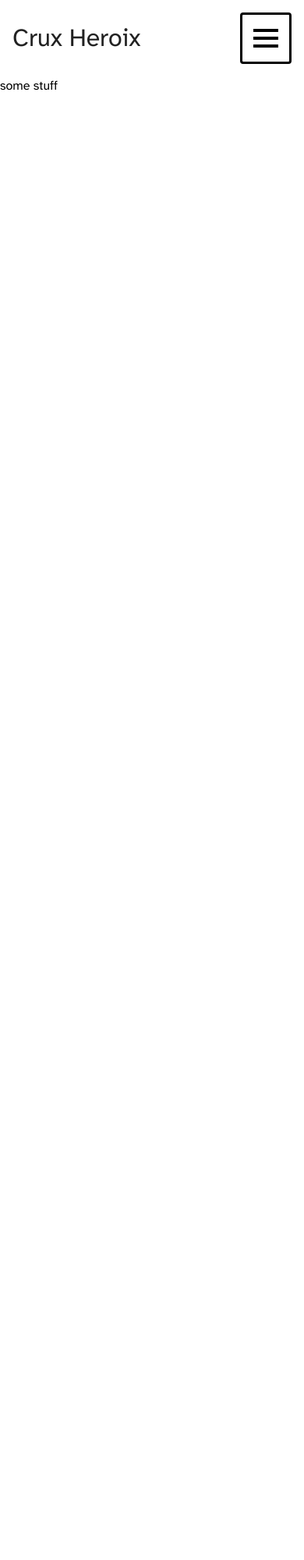
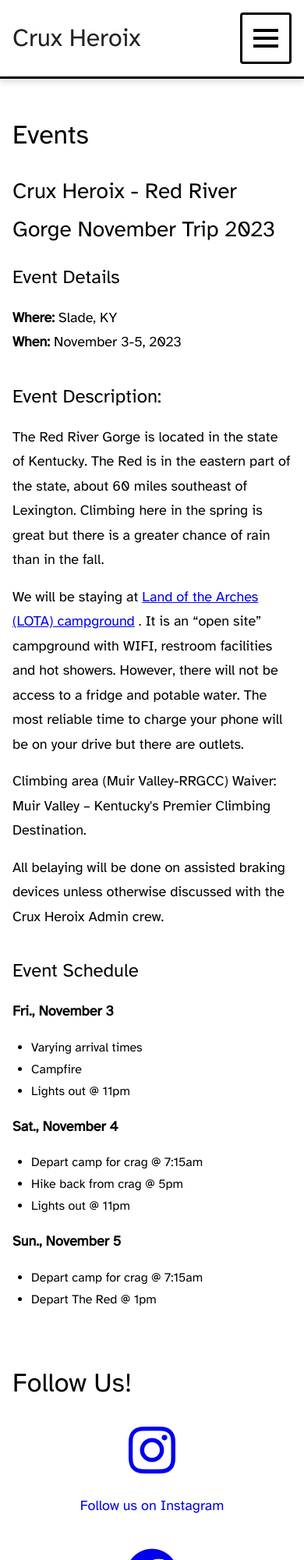
Before and after one commit to artlogic/crux-heroix, a plain HTML site: page index.html in a window 390 px wide. Shown: the top 2000 px of the page at 78% size. Before the commit the page ends 940 px from the top, so only its background shows below. Drawn offline with nearby package versions, Linux system fonts and the light colour scheme.

Commit message:
Corrects document structure to fix mangled grid & responsiveness

```diff
--- a/index.html
+++ b/index.html
@@ -2,17 +2,15 @@
 <html lang="en">
   <head>
     <meta charset="UTF-8" />
-    <meta http-equiv="X-UA-Compatible" content="IE=edge" />
     <meta name="viewport" content="width=device-width, initial-scale=1.0" />
-    <title>Crux Heroix</title>
+    <title>Test Grid</title>
 
-    <link href="css/reset.css" rel="stylesheet" type="text/css" />
     <link href="css/styles.css" rel="stylesheet" type="text/css" />
     <link href="https://unpkg.com/boxicons@2.1.4/css/boxicons.min.css" rel="stylesheet" type="text/css" />
   </head>
-
-  <body class="container">
-    <header role="banner" class="site-header sticky">
+  <body>
+    <div class="foundation-grid">
+      <header role="banner" class="header sticky">
         <div class="nav-wrapper">
           <a class="site-logo" href="/" rel="home" title="to homepage">
             <h1>Crux Heroix</h1>
@@ -32,10 +30,104 @@
         </div>
       </header>
 
-    <main id="content" role="main" class="main-content" tabindex="-1"></main>
+      <main id="content" role="main" class="main-content" tabindex="-1">
+        <section class="events">
+          <h2 class="event-heading">Events</h2>
+          <article class="event-grid">
+            <h3 class="event-title span-3">Crux Heroix - Red River Gorge November Trip 2023</h3>
+            <div class="date-location">
+              <h4>Event Details</h4>
+              <p>
+                <strong>Where:</strong>
+                Slade, KY
+                <br />
+                <strong>When:</strong>
+                November 3-5, 2023
+              </p>
+            </div>
+            <div class="event-description span-2">
+              <h4>Event Description:</h4>
+              <p>
+                The Red River Gorge is located in the state of Kentucky. The Red is in the eastern part of the state,
+                about 60 miles southeast of Lexington. Climbing here in the spring is great but there is a greater
+                chance of rain than in the fall.
+              </p>
+              <p>
+                We will be staying at
+                <a href="http://landofthearches.com/">Land of the Arches (LOTA) campground</a>
+                . It is an “open site” campground with WIFI, restroom facilities and hot showers. However, there will
+                not be access to a fridge and potable water. The most reliable time to charge your phone will be on your
+                drive but there are outlets.
+              </p>
+              <p>Climbing area (Muir Valley-RRGCC) Waiver: Muir Valley – Kentucky's Premier Climbing Destination.</p>
+              <p>
+                All belaying will be done on assisted braking devices unless otherwise discussed with the Crux Heroix
+                Admin crew.
+              </p>
+            </div>
+            <div class="event-schedule">
+              <h4>Event Schedule</h4>
+              <div>
+                <p><strong>Fri., November 3</strong></p>
+                <ul role="list" class="itinerary">
+                  <li role="list-item">Varying arrival times</li>
+                  <li role="list-item">Campfire</li>
+                  <li role="list-item">Lights out @ 11pm</li>
+                </ul>
+              </div>
+              <div>
+                <p><strong>Sat., November 4</strong></p>
+                <ul role="list" class="itinerary">
+                  <li>Depart camp for crag @ 7:15am</li>
+                  <li>Hike back from crag @ 5pm</li>
+                  <li>Lights out @ 11pm</li>
+                </ul>
+              </div>
+              <div>
+                <p><strong>Sun., November 5</strong></p>
+                <ul role="list" class="itinerary">
+                  <li>Depart camp for crag @ 7:15am</li>
+                  <li>Depart The Red @ 1pm</li>
+                </ul>
+              </div>
+            </div>
+          </article>
+        </section>
 
-    <footer role="contentinfo" class="site-footer">some stuff</footer>
+        <section class="social-media">
+          <h2 class="socials-heading">Follow Us!</h2>
+          <article class="social-grid">
+            <div class="instagram">
+              <a class="social-link" href="https://www.instagram.com/send_sistersmi/">
+                <i class="bx bxl-instagram social-icon"></i>
+                <p class="social-p">Follow us on Instagram</p>
+              </a>
+            </div>
+            <div class="facebook">
+              <a class="social-link" href="https://www.facebook.com/groups/4782167088461600/">
+                <i class="bx bxl-facebook-circle social-icon"></i>
+                <p class="social-p">Join our Facebook Group</p>
+              </a>
+            </div>
+            <div class="newsletter">
+              <a
+                class="social-link"
+                href="https://goodticklebrain.us8.list-manage.com/subscribe?u=62c2c9b2ea2f83fbe53eaf2ce&id=a327b6336a">
+                <i class="bx bx-envelope social-icon"></i>
+                <p class="social-p">Sign up for our Newsletter</p>
+              </a>
+            </div>
+          </article>
+        </section>
+      </main>
 
+      <footer class="footer">
+        <p class="copyright">
+          <i class="bx bx-copyright"></i>
+          Crux Heroix, 2023
+        </p>
+      </footer>
+    </div>
     <script src="js/menu.js"></script>
   </body>
 </html>
```
Lines whose indentation alone changed are shown as unchanged.
